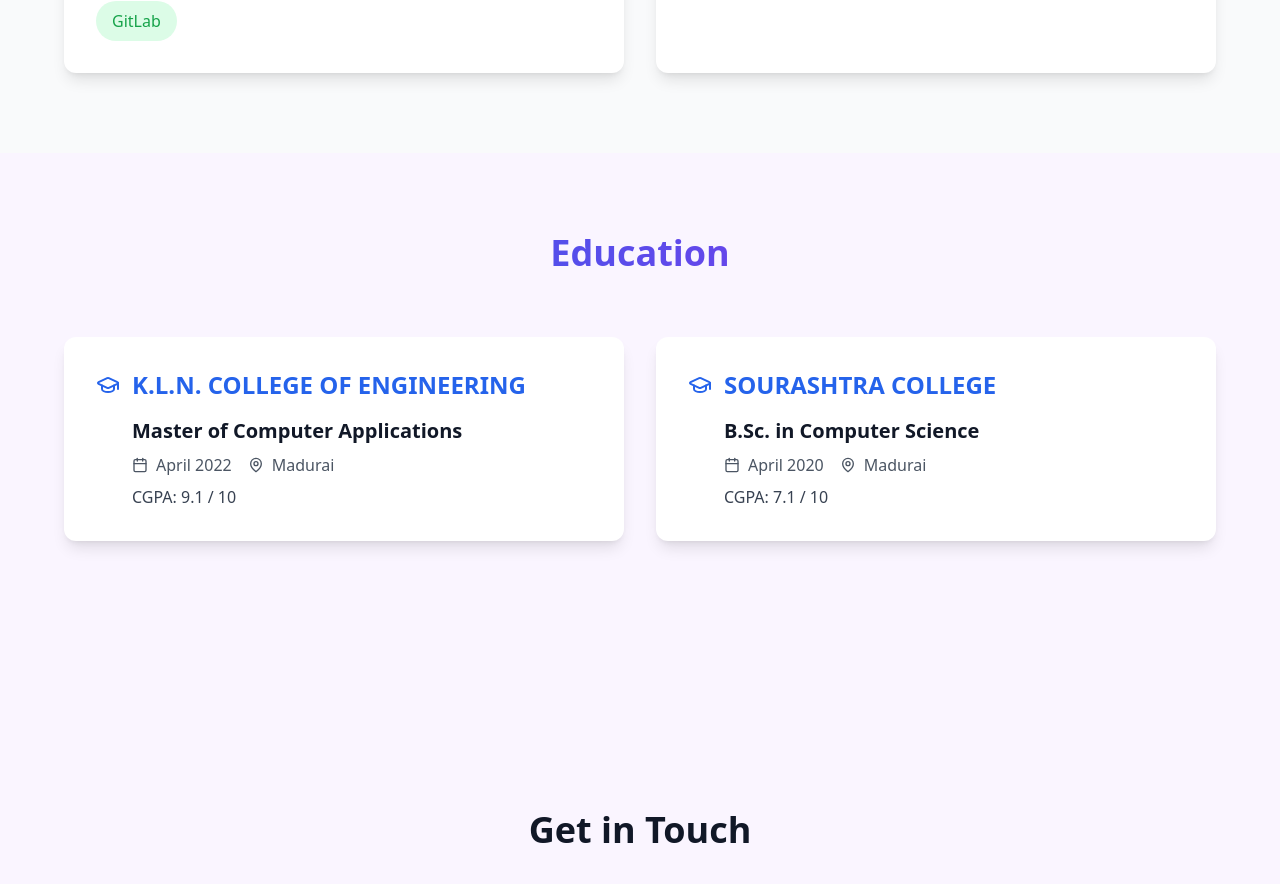
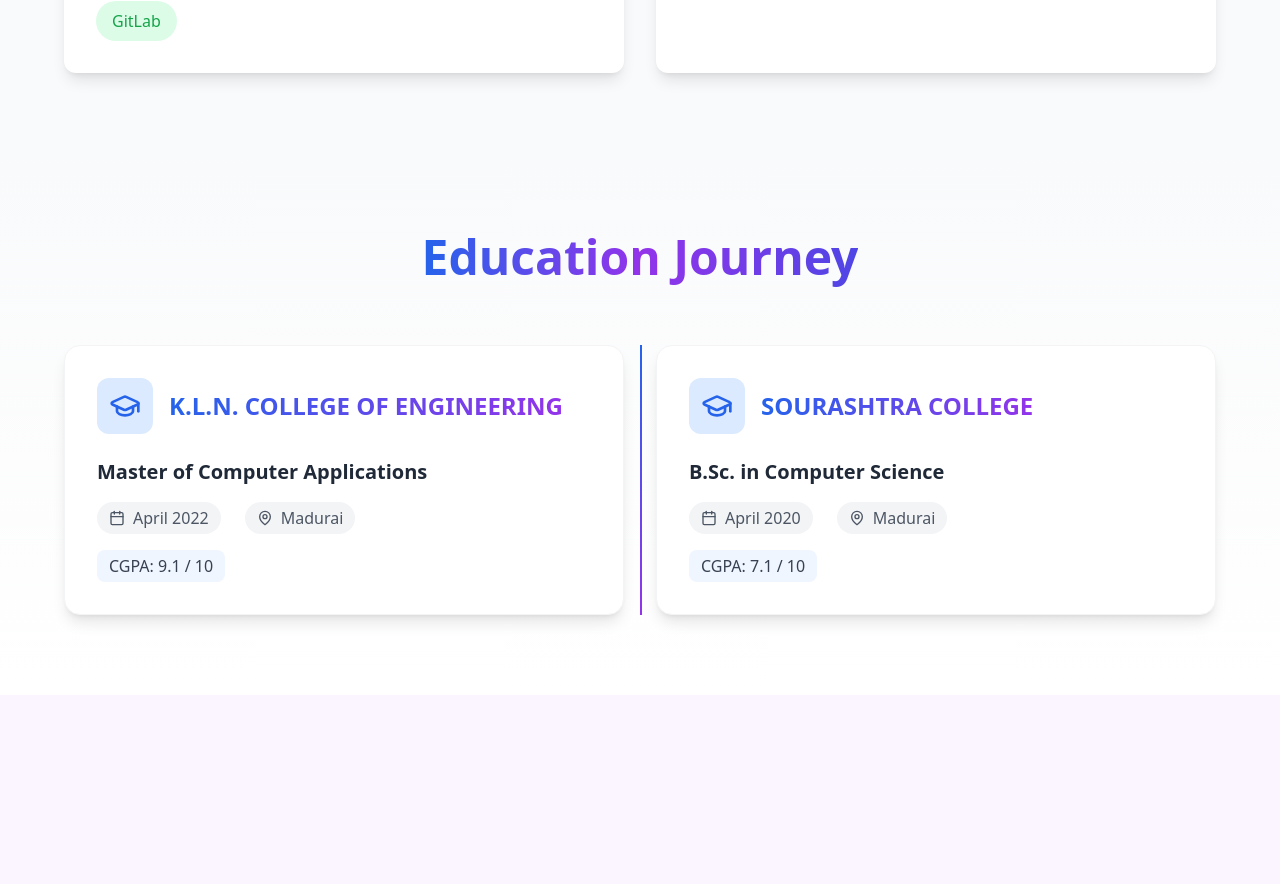
Before and after one commit to NJHarshavardhan/-portfolioTS, a React (Vite) app: page / in a window 1280 px wide. Shown: the part 3862-4746 px from the top of the page. Built offline with nearby package versions, Linux system fonts and the light colour scheme.

Commit message:
Education card layout updated

```diff
--- a/src/components/Education.tsx
+++ b/src/components/Education.tsx
@@ -48,7 +48,7 @@ export const Education = () => {
   };
 
   return (
-    <section className="py-20 px-4">
+    <section className="py-20 px-4 bg-gradient-to-b from-gray-50 to-white dark:from-gray-900 dark:to-gray-800">
       <motion.div
         ref={ref}
         initial="hidden"
@@ -56,41 +56,56 @@ export const Education = () => {
         variants={containerVariants}
         className="max-w-6xl mx-auto"
       >
-        <h2 className="text-4xl font-bold text-center mb-16 bg-clip-text text-transparent bg-gradient-to-r from-blue-600 to-purple-600">
-          Education
+        <h2 className="text-5xl font-bold text-center mb-16">
+          <span className="bg-clip-text text-transparent bg-gradient-to-r from-blue-600 via-purple-600 to-indigo-600">
+            Education Journey
+          </span>
         </h2>
 
-        <div className="grid grid-cols-1 md:grid-cols-2 gap-8">
+        <div className="relative grid grid-cols-1 md:grid-cols-2 gap-8">
+          {/* Timeline line for desktop */}
+          <div className="hidden md:block absolute left-1/2 top-0 bottom-0 w-0.5 bg-gradient-to-b from-blue-600 to-purple-600"></div>
+
           {education.map((edu, index) => (
             <motion.div
               key={index}
               variants={itemVariants}
-              className="bg-white dark:bg-gray-900 rounded-xl p-8 shadow-lg hover:shadow-xl transition-shadow duration-300"
+              className="relative group"
             >
-              <div className="flex items-center gap-3 mb-4">
-                <GraduationCap className="w-6 h-6 text-blue-600" />
-                <h3 className="text-2xl font-bold text-blue-600 dark:text-blue-400">
+              <div className="bg-white dark:bg-gray-800 rounded-2xl p-8 border border-gray-100 dark:border-gray-700
+                           shadow-lg hover:shadow-2xl transition-all duration-300
+                           hover:scale-105 hover:border-blue-500 dark:hover:border-blue-400">
+                <div className="absolute -left-3 md:hidden w-6 h-6 rounded-full bg-gradient-to-r from-blue-600 to-purple-600"></div>
+
+                <div className="flex items-center gap-4 mb-6">
+                  <div className="p-3 rounded-xl bg-blue-100 dark:bg-blue-900/30">
+                    <GraduationCap className="w-8 h-8 text-blue-600 dark:text-blue-400" />
+                  </div>
+                  <h3 className="text-2xl font-bold bg-clip-text text-transparent bg-gradient-to-r from-blue-600 to-purple-600">
                     {edu.school}
                   </h3>
                 </div>
 
-              <div className="ml-9">
-                <p className="text-xl font-semibold mb-2">{edu.degree}</p>
+                <div className="space-y-4">
+                  <p className="text-xl font-semibold text-gray-800 dark:text-gray-200">
+                    {edu.degree}
+                  </p>
 
-                <div className="flex flex-wrap gap-4 text-gray-600 dark:text-gray-400 mb-2">
-                  <div className="flex items-center gap-2">
+                  <div className="flex flex-wrap gap-6 text-gray-600 dark:text-gray-400">
+                    <div className="flex items-center gap-2 bg-gray-100 dark:bg-gray-700 px-3 py-1 rounded-full">
                       <Calendar className="w-4 h-4" />
                       <span>{edu.period}</span>
                     </div>
-                  <div className="flex items-center gap-2">
+                    <div className="flex items-center gap-2 bg-gray-100 dark:bg-gray-700 px-3 py-1 rounded-full">
                       <MapPin className="w-4 h-4" />
                       <span>{edu.location}</span>
                     </div>
                   </div>
 
-                <p className="text-gray-700 dark:text-gray-300 font-medium">
+                  <p className="text-gray-700 dark:text-gray-300 font-medium px-3 py-1 bg-blue-50 dark:bg-blue-900/20 rounded-lg inline-block">
                     {edu.grade}
                   </p>
+                </div>
               </div>
             </motion.div>
           ))}
```
Lines whose indentation alone changed are shown as unchanged.
